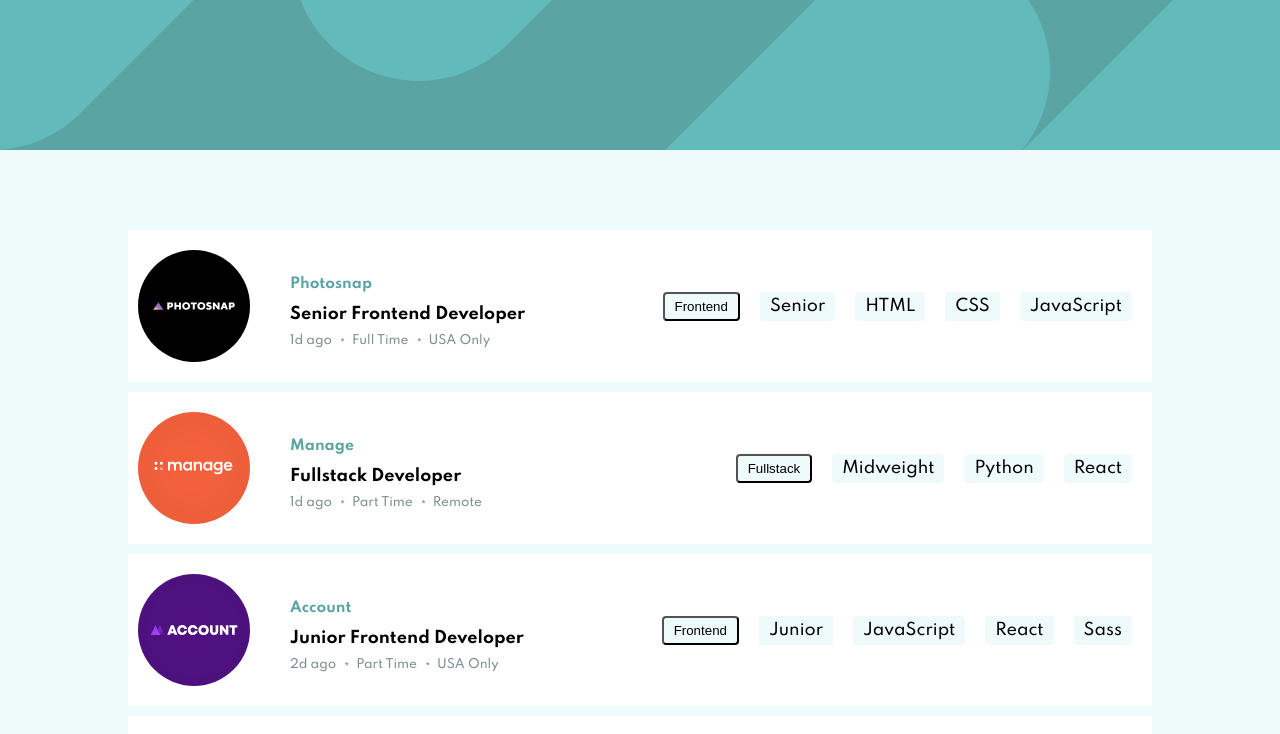
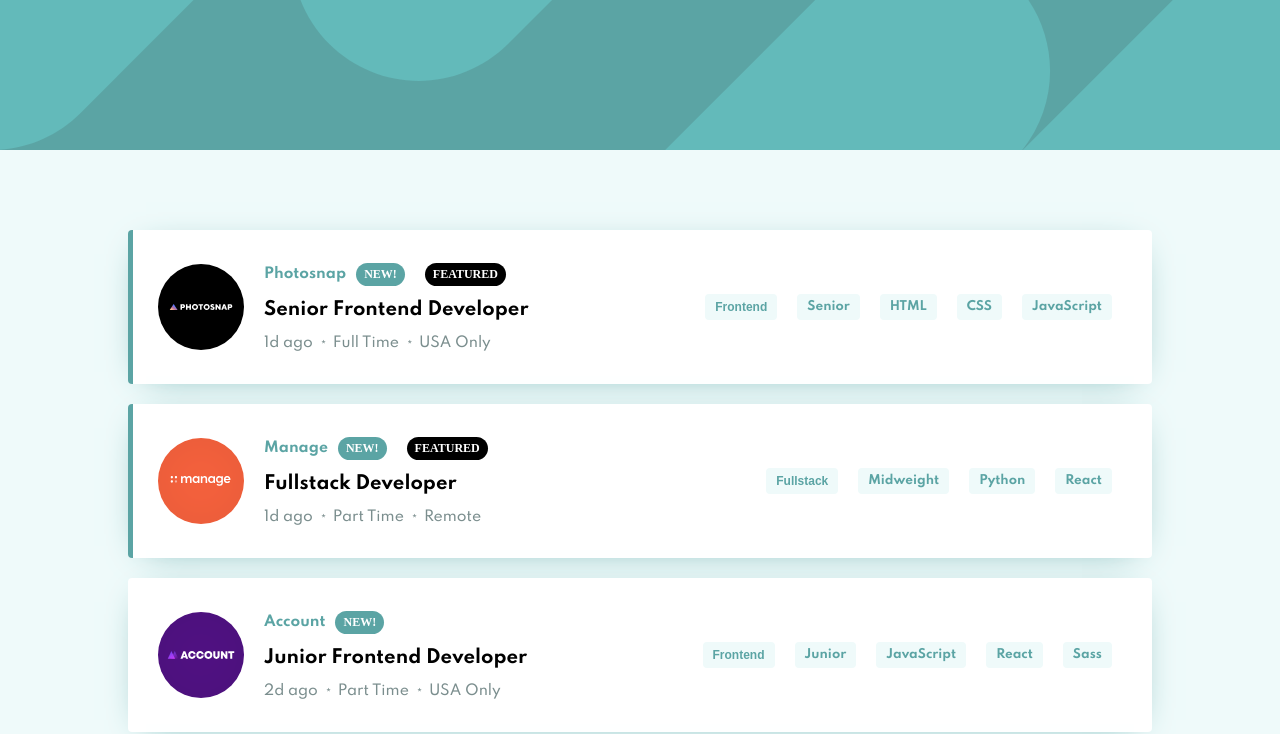
Before and after one commit to jundymek/job-listings-vue, a Vue app: page / in a window 1280 px wide. Shown: the top 734 px of the page. Built offline with nearby package versions, Linux system fonts and the light colour scheme.

Commit message:
style: Job box fully styled

```diff
--- /dev/null
+++ b/src/components/jobs/Badge.vue
@@ -0,0 +1,45 @@
+<template>
+  <span class="badge2" :style="badgeStyles">
+    {{ text }}
+  </span>
+</template>
+
+<script lang="ts">
+import { computed, defineComponent, PropType } from "vue";
+
+export default defineComponent({
+  props: {
+    type: {
+      type: String as PropType<"new" | "featured">,
+      required: true,
+    },
+  },
+  setup(props) {
+    const text = computed(() => {
+      return props.type === "new" ? "NEW!" : "FEATURED";
+    });
+    const badgeStyles = computed(() => {
+      return {
+        "background-color":
+          props.type === "new" ? "hsl(180, 29%, 50%)" : "black",
+      };
+    });
+    return { badgeStyles, text };
+  },
+});
+</script>
+
+<style lang="scss" scoped>
+.badge2 {
+  color: white;
+  margin: 0 10px;
+  display: flex;
+  justify-content: center;
+  font-family: auto;
+  align-items: center;
+  font-size: 12px;
+  font-weight: 600;
+  padding: 4px 8px;
+  border-radius: 14px;
+}
+</style>
--- a/src/components/jobs/Jobs.vue
+++ b/src/components/jobs/Jobs.vue
@@ -1,10 +1,19 @@
 <template>
   <div class="wrapper">
-    <div v-for="job in filteredJobs" :key="job.id" class="box">
+    <div
+      v-for="job in filteredJobs"
+      :key="job.id"
+      class="box"
+      :class="{ isFeatured: job.featured }"
+    >
       <div class="left">
         <img :src="require(`@/images/${job.logo}`)" alt="" class="logo" />
         <div class="content">
-          <h2 class="title">{{ job.company }}</h2>
+          <div class="title-wrapper">
+            <h2 class="title">{{ job.company }}</h2>
+            <Badge type="new" v-if="job.new" />
+            <Badge type="featured" v-if="job.featured" />
+          </div>
           <span class="position">{{ job.position }}</span>
           <div class="options">
             <span>{{ job.postedAt }}</span>
@@ -42,8 +51,10 @@
 <script lang="ts">
 import { defineComponent } from "vue";
 import { useFilterJobs } from "@/composables/useFilterJobs";
+import Badge from "./Badge.vue";
 
 export default defineComponent({
+  components: { Badge },
   setup() {
     const { filteredJobs, addSortElement, sortBy } = useFilterJobs();
     console.log(filteredJobs.value);
@@ -59,10 +70,27 @@ export default defineComponent({
 }
 .box {
   background: #fff;
+  box-sizing: border-box;
   width: 80%;
-  margin: 10px auto;
-  padding: 10px 0;
+  height: 154px;
+  margin: 20px auto;
+  padding: 10px 20px;
   display: flex;
+  border-radius: 4px;
+  position: relative;
+  box-shadow: 0px 6px 35px -18px hsl(180, 29%, 50%);
+
+  &.isFeatured::before {
+    position: absolute;
+    content: "";
+    left: 0;
+    top: 0;
+    border-top-left-radius: 4px;
+    border-bottom-left-radius: 4px;
+    height: 100%;
+    width: 5px;
+    background-color: $desaturatedDarkCyan;
+  }
 }
 .left,
 .right {
@@ -77,8 +105,8 @@ export default defineComponent({
 }
 
 .logo {
-  width: 112px;
-  height: 112px;
+  width: 86px;
+  height: 86px;
 }
 
 .content {
@@ -86,24 +114,38 @@ export default defineComponent({
   flex-direction: column;
   align-items: flex-start;
   width: 100%;
-  margin-left: 40px;
+  margin-left: 20px;
+}
+
+.title-wrapper {
+  display: flex;
+  align-items: center;
+  justify-content: center;
+  margin-bottom: 14px;
 }
 
 .title {
   font-size: 14px;
+  margin: 0;
   color: $desaturatedDarkCyan;
 }
 
 .position {
-  font-size: 16px;
+  font-size: 18px;
   font-weight: 600;
+  cursor: pointer;
+  transition: 0.1s;
+  margin-bottom: 4px;
+  &:hover {
+    color: $desaturatedDarkCyan;
+  }
 }
 
 .options {
   display: flex;
   width: 100%;
   margin: 10px 0 0 -10px;
-  font-size: 12px;
+  font-size: 14px;
   color: $darkGrayishCyan;
 
   span {
@@ -122,8 +164,18 @@ export default defineComponent({
 
 .badge {
   margin: 0 10px;
-  padding: 5px 10px;
+  padding: 6px 10px;
   background: $lightGrayishCyan;
+  border: 0;
+  cursor: pointer;
   border-radius: 4px;
+  font-size: 12px;
+  font-weight: 600;
+  color: $desaturatedDarkCyan;
+  transition: 0.1s;
+  &:hover {
+    background: $desaturatedDarkCyan;
+    color: #fff;
+  }
 }
 </style>
```
